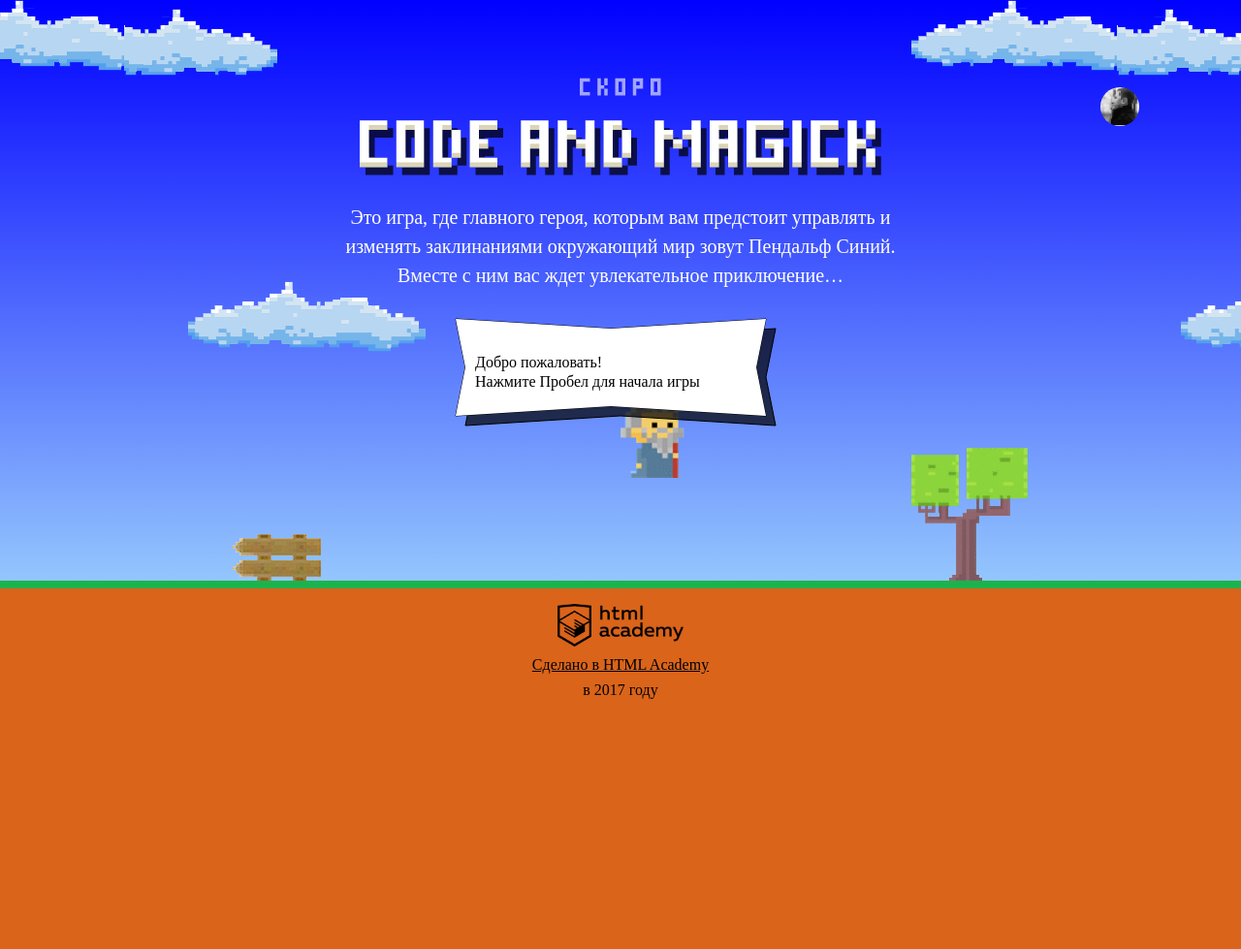
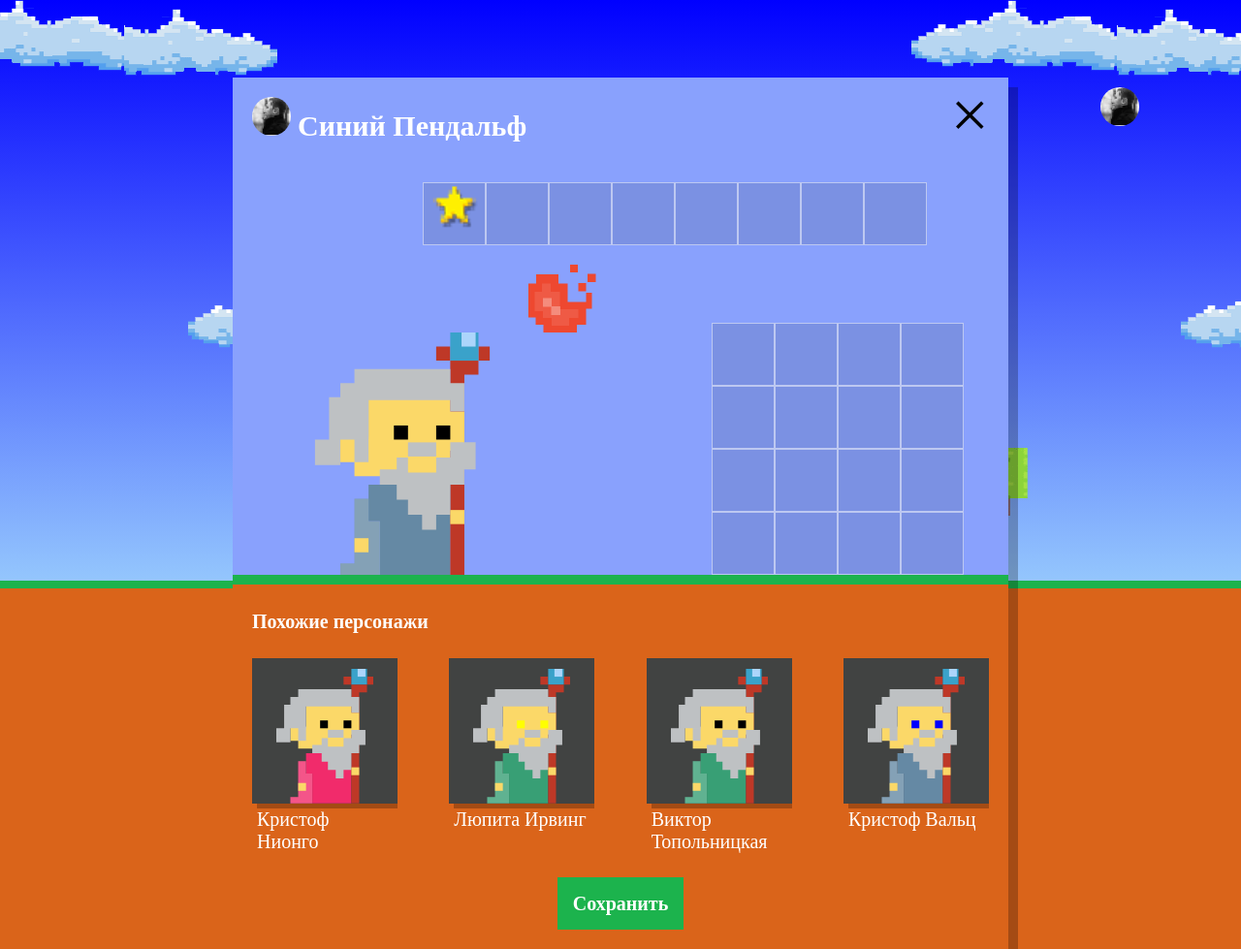
Before and after one commit to LeoNeko/181454-code-and-magick, a website: page index.html in a window 1280 px wide. Shown: the whole page at 97% size. Before the commit the page ends 800 px from the top, so only its background shows below. Drawn offline with Linux system fonts and the light colour scheme; a web font is replaced by a local one.

Commit message:
Индентичность волшебников

```diff
--- a/index.html
+++ b/index.html
@@ -202,6 +202,7 @@
   }
 </script>
 <script src="js/stat.js"></script>
+<script src="js/setup.js"></script>
 <script src="js/game.js"></script>
 
 </body>
--- /dev/null
+++ b/js/setup.js
@@ -0,0 +1,56 @@
+// var Field = ('setup');
+'use strict';
+
+var WIZARD_NAMES = ['Иван', 'Хуан Себастьян', 'Мария', 'Кристоф', 'Виктор', 'Юлия', 'Люпита', 'Вашингтон'];
+var WIZARD_FAMILES = [' да Марья', ' Верон', ' Мирабелла', ' Вальц', ' Онопко', ' Топольницкая', ' Нионго', ' Ирвинг'];
+var WIZARD_COAT_COLOR = ['rgb(101, 137, 164)', 'rgb(241, 43, 107)', 'rgb(146, 100, 161)', 'rgb(56, 159, 117)', 'rgb(215, 210, 55)', 'rgb(0, 0, 0)'];
+var WIZARD_EYES_COLOR = ['black', 'red', 'blue', 'yellow', 'green'];
+var WIZARD_COUNT = 4;
+var wizards = [];
+
+// Функция вывода случайного индекса массива.
+// Принимает длинну массива
+function randomNumber(length) {
+  var min = 1;
+  var max = length;
+
+  return Math.floor((min + Math.random() * (max + 1 - min)) - 1);
+}
+
+// Функция отрисовки одного волшебника
+// Принимает объект
+function renderWizard(wizard) {
+  var wizardElement = similarWizardTemplate.cloneNode(true);
+
+  wizardElement.querySelector('.setup-similar-label').textContent = wizard.name;
+  wizardElement.querySelector('.wizard-coat').style.fill = wizard.coatColor;
+  wizardElement.querySelector('.wizard-eyes').style.fill = wizard.eyesColor;
+  return wizardElement;
+}
+
+// Заполненение массива объектами
+for (var i = 0; i < WIZARD_COUNT; i++) {
+  wizards.push({
+    name: WIZARD_NAMES[randomNumber(WIZARD_NAMES.length)] + WIZARD_FAMILES[randomNumber(WIZARD_FAMILES.length)],
+    coatColor: WIZARD_COAT_COLOR[randomNumber(WIZARD_COAT_COLOR.length)],
+    eyesColor: WIZARD_EYES_COLOR[randomNumber(WIZARD_EYES_COLOR.length)]
+  });
+}
+
+// Находим элемент на странице
+var userDialog = document.querySelector('.setup');
+// Показываем элемент
+userDialog.classList.remove('hidden');
+
+var similarListElement = userDialog.querySelector('.setup-similar-list');
+
+var similarWizardTemplate = document.querySelector('#similar-wizard-template').content.querySelector('.setup-similar-item');
+
+var fragment = document.createDocumentFragment();
+
+for (var i = 0; i < wizards.length; i++) {
+  fragment.appendChild(renderWizard(wizards[i]));
+}
+similarListElement.appendChild(fragment);
+
+userDialog.querySelector('.setup-similar').classList.remove('hidden');
```
